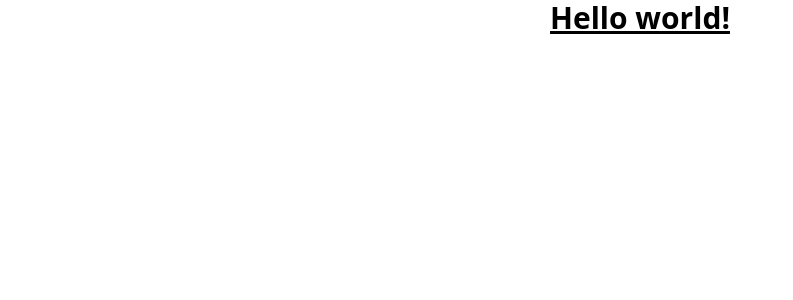
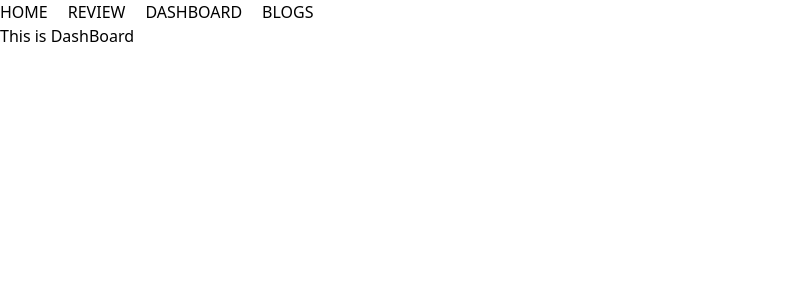
Before and after one commit to Shuvoghosh7/-product-analysis-website, a React (Create React App) app: page /dashBoard in a window 1280 px wide. Shown: the top 300 px of the page, without its empty margins (0-793 px from the left). Built offline with nearby package versions, Linux system fonts and the light colour scheme.

Commit message:
set routes path

```diff
--- a/src/App.js
+++ b/src/App.js
@@ -1,13 +1,25 @@
 import logo from './logo.svg';
 import './App.css';
+import { Route, Routes } from 'react-router-dom';
+import Home from './Component/Home/Home';
+import Review from './Component/Review/Review';
+import DashBoard from './Component/DashBoard/DashBoard';
+import Blogs from './Component/Blogs/Blogs';
+import NavBar from './Component/NavBar/NavBar';
 
 function App() {
   return (
-    <div className="App">
-      <h1 className="text-3xl font-bold underline">
-      Hello world!
-    </h1>
-    </div>
+    <>
+    <NavBar/>
+     <Routes>
+       <Route path='/' element={<Home/>}/>
+       <Route path='/review' element={<Review/>}/>
+       <Route path='/dashBoard' element={<DashBoard/>}/>
+       <Route path='/blogs' element={<Blogs/>}/>
+     </Routes>
+
+
+    </>
   );
 }
 
--- /dev/null
+++ b/src/Component/Blogs/Blogs.js
@@ -0,0 +1,11 @@
+import React from 'react';
+
+const Blogs = () => {
+    return (
+        <div>
+            <h1>Blogs</h1>
+        </div>
+    );
+};
+
+export default Blogs;
--- /dev/null
+++ b/src/Component/DashBoard/DashBoard.js
@@ -0,0 +1,11 @@
+import React from 'react';
+
+const DashBoard = () => {
+    return (
+        <div>
+            <h1>This is DashBoard</h1>
+        </div>
+    );
+};
+
+export default DashBoard;
--- /dev/null
+++ b/src/Component/Home/Home.js
@@ -0,0 +1,11 @@
+import React from 'react';
+
+const Home = () => {
+    return (
+        <div>
+            <h1>Home page</h1>
+        </div>
+    );
+};
+
+export default Home;
--- /dev/null
+++ b/src/Component/NavBar/NavBar.css
@@ -0,0 +1,3 @@
+.navBar a{
+    margin-right: 20px;
+}
--- /dev/null
+++ b/src/Component/NavBar/NavBar.js
@@ -0,0 +1,16 @@
+import React from 'react';
+import { Link } from 'react-router-dom';
+import './NavBar.css'
+
+const NavBar = () => {
+    return (
+        <div className='navBar'>
+            <Link to='/'>HOME</Link>
+            <Link to='/review'>REVIEW</Link>
+            <Link to='/dashBoard'>DASHBOARD</Link>
+            <Link to='/blogs'>BLOGS</Link>
+        </div>
+    );
+};
+
+export default NavBar;
--- /dev/null
+++ b/src/Component/Review/Review.js
@@ -0,0 +1,11 @@
+import React from 'react';
+
+const Review = () => {
+    return (
+        <div>
+            <h1>Review</h1>
+        </div>
+    );
+};
+
+export default Review;
```
Also changed, not shown: src/Component/DashBoard/DashBoard.css (added), src/Component/Home/Home.css (added), src/Component/Review/Review.css (added).
